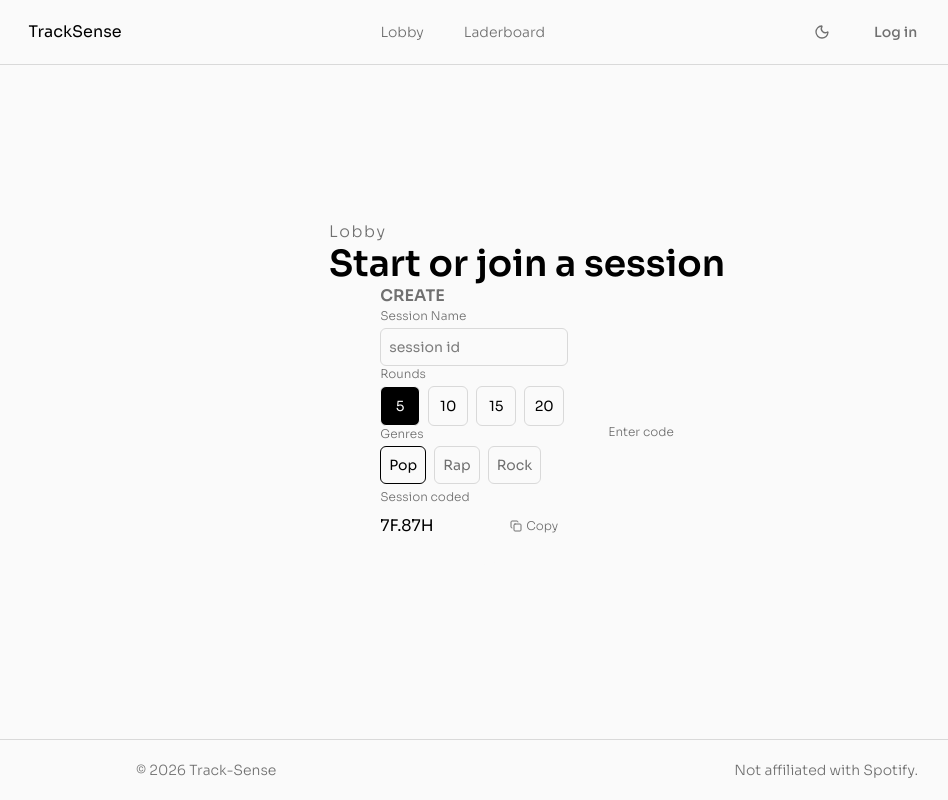
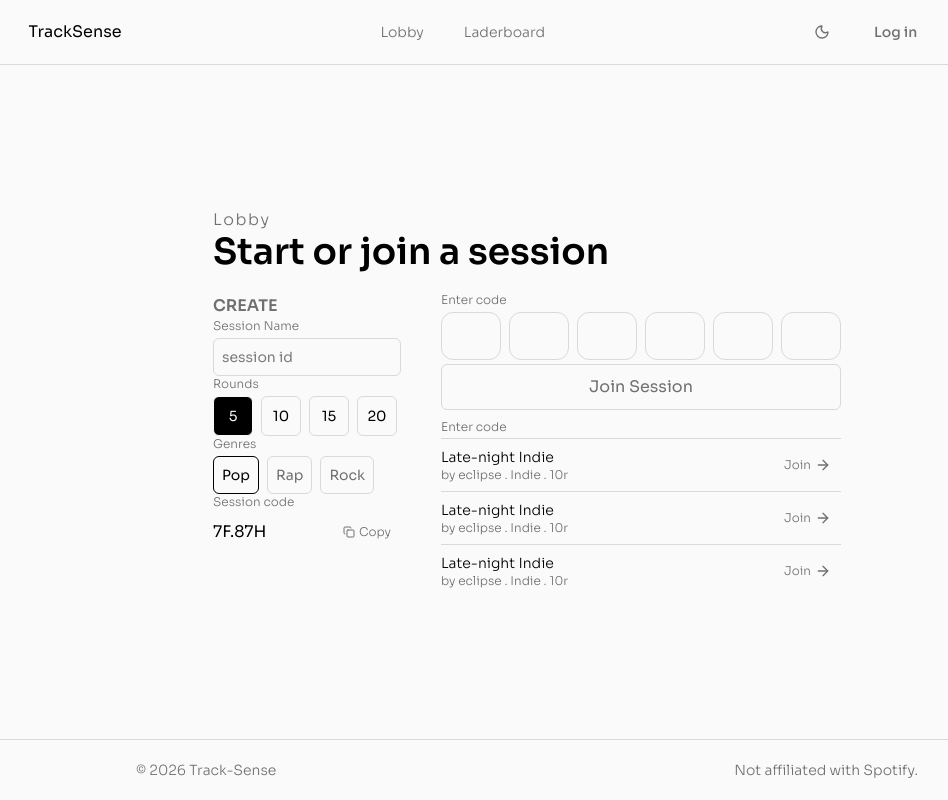
Before and after one commit to ayoubchwt/track-sense, a Next.js app: page /lobby in a window 1280 px wide. Shown: the whole page, without its empty margins (113-1061 px from the left). Built offline with nearby package versions, Linux system fonts and the light colour scheme.

Commit message:
styled/polished the otp field and made the public rooms list

```diff
--- a/src/app/lobby/page.tsx
+++ b/src/app/lobby/page.tsx
@@ -4,11 +4,13 @@
 
 function Lobby() {
   return (
-    <div className="flex flex-col items-center justify-center flex-1">
-      <LobbyHeader></LobbyHeader>
-      <div className="flex items-center justify-center gap-10">
-        <CreateSession></CreateSession>
-        <JoinSession></JoinSession>
+    <div className="flex flex-col justify-center items-center flex-1">
+      <div className="flex flex-col gap-5">
+        <LobbyHeader></LobbyHeader>
+        <div className="flex items-center justify-center gap-10">
+          <CreateSession></CreateSession>
+          <JoinSession></JoinSession>
+        </div>
       </div>
     </div>
   );
--- a/src/components/features/lobby/create-session.tsx
+++ b/src/components/features/lobby/create-session.tsx
@@ -7,7 +7,7 @@
 
 function CreateSession() {
   return (
-    <div className="flex flex-col">
+    <div className="flex flex-col flex-1 w-full max-w-4xl">
       <h1 className="text-(--text-light) font-semibold text-md">CREATE</h1>
       <div className="flex flex-col gap-1">
         <Label>Session Name</Label>
@@ -21,8 +21,8 @@
         <Label>Genres</Label>
         <GenreSelector></GenreSelector>
       </div>
-      <div className="felx flex-col gap-1">
-        <Label>Session coded</Label>
+      <div className="flex flex-col gap-1">
+        <Label>Session code</Label>
         <div className="flex items-center justify-between">
           <h2>7F.87H</h2>
           <Button
--- a/src/components/features/lobby/join-session.tsx
+++ b/src/components/features/lobby/join-session.tsx
@@ -1,11 +1,13 @@
 "use client";
+import Button from "@/components/ui/button";
 import Label from "@/components/ui/label";
 import OtpSlot from "@/components/ui/otp-slot";
 import { OTPInput } from "input-otp";
+import RoomList from "./room-list";
 
 function JoinSession() {
   return (
-    <div className="flex flex-col">
+    <div className="flex flex-col flex-1 w-full max-w-4xl">
       <div className="flex flex-col gap-1">
         <Label>Enter code</Label>
         <OTPInput
@@ -13,14 +15,18 @@
           containerClassName="group flex items-center has-[:disabled]:opacity-30"
           render={({ slots }) => {
             return (
-              <>
+              <div className="flex gap-2">
                 {slots.map((slot, idx) => (
                   <OtpSlot key={idx} slot={slot}></OtpSlot>
                 ))}
-              </>
+              </div>
             );
           }}
         ></OTPInput>
+        <Button variant="optional" className="border border-(--border-dark)">
+          Join Session
+        </Button>
+        <RoomList></RoomList>
       </div>
     </div>
   );
--- /dev/null
+++ b/src/components/features/lobby/room-item.tsx
@@ -0,0 +1,29 @@
+import Button from "@/components/ui/button";
+import { ArrowRight } from "lucide-react";
+
+function RoomItem({
+  label,
+  owner,
+  genre,
+  rounds,
+}: {
+  label: string;
+  owner: string;
+  genre: string;
+  rounds: number;
+}) {
+  return (
+    <div className="flex items-center justify-between border-t border-(--border-dark) pt-2 pb-2">
+      <div>
+        <h1 className="text-sm text-(--text) font-light">{label}</h1>
+        <h2 className="text-xs text-(--text-light) font-light">
+          by {owner} . {genre} . {rounds}r
+        </h2>
+      </div>
+      <Button variant="secondary" className="text-xs font-light">
+        Join <ArrowRight className="w-4 h-4" />
+      </Button>
+    </div>
+  );
+}
+export default RoomItem;
--- /dev/null
+++ b/src/components/features/lobby/room-list.tsx
@@ -0,0 +1,29 @@
+import Label from "@/components/ui/label";
+import RoomItem from "./room-item";
+
+function RoomList() {
+  return (
+    <div>
+      <Label>Enter code</Label>
+      <RoomItem
+        label="Late-night Indie"
+        owner="eclipse"
+        genre="Indie"
+        rounds={10}
+      ></RoomItem>
+      <RoomItem
+        label="Late-night Indie"
+        owner="eclipse"
+        genre="Indie"
+        rounds={10}
+      ></RoomItem>
+      <RoomItem
+        label="Late-night Indie"
+        owner="eclipse"
+        genre="Indie"
+        rounds={10}
+      ></RoomItem>
+    </div>
+  );
+}
+export default RoomList;
--- a/src/components/ui/otp-slot.tsx
+++ b/src/components/ui/otp-slot.tsx
@@ -1,6 +1,12 @@
 import { SlotProps } from "input-otp";
 
 function OtpSlot({ slot }: { slot: SlotProps }) {
-  return <div>{slot.char}</div>;
+  return (
+    <div
+      className={`flex h-12 w-15 items-center justify-center text-(--text) border border-(--border-dark) rounded-xl ${slot.isActive && "outline-1 outline-accent-(--text)"}`}
+    >
+      {slot.char}
+    </div>
+  );
 }
 export default OtpSlot;
--- a/src/lib/utils/button-variants.ts
+++ b/src/lib/utils/button-variants.ts
@@ -1,16 +1,20 @@
 import { cva, type VariantProps } from "class-variance-authority";
 
-export const ButtonVariants = cva("p-2.5 rounded-md cursor-pointer", {
+export const ButtonVariants = cva(
+  "p-2.5 rounded-md cursor-pointer flex items-center justify-center gap-1",
+  {
     variants: {
       variant: {
         primary:
           "bg-(--bg-dimmed) text-(--bg) font-medium text-sm hover:bg-(--bg-light-dimmed)",
-      secondary: "text-(--text-light) font-medium text-sm hover:text-(--text)",
+        secondary:
+          "text-(--text-light) font-medium text-sm hover:text-(--text)",
         optional: "text-(--text-light) hover:bg-(--bg-dark)",
       },
     },
     defaultVariants: {
       variant: "primary",
     },
-});
+  },
+);
 export type ButtonVariantProps = VariantProps<typeof ButtonVariants>;
```
Lines whose indentation alone changed are shown as unchanged.
